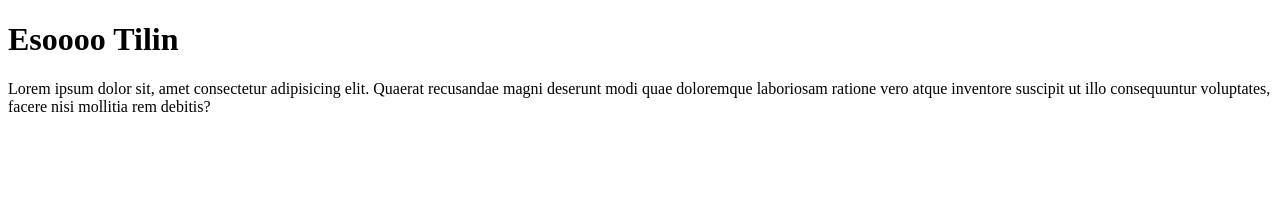
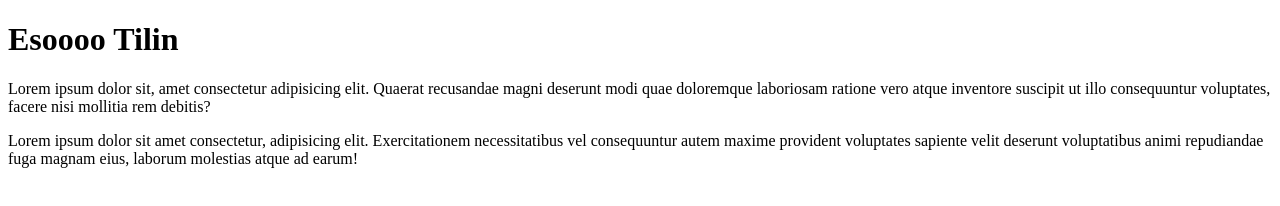
Before and after one commit to natyacvedo/practicaGit, a plain HTML site: page index.html in a window 1280 px wide. Drawn offline with Linux system fonts and the light colour scheme.

Commit message:
parrafo nuevo

```diff
--- a/index.html
+++ b/index.html
@@ -14,5 +14,11 @@
       atque inventore suscipit ut illo consequuntur voluptates, facere nisi
       mollitia rem debitis?
     </p>
+    <p>
+      Lorem ipsum dolor sit amet consectetur, adipisicing elit. Exercitationem
+      necessitatibus vel consequuntur autem maxime provident voluptates sapiente
+      velit deserunt voluptatibus animi repudiandae fuga magnam eius, laborum
+      molestias atque ad earum!
+    </p>
   </body>
 </html>
```
